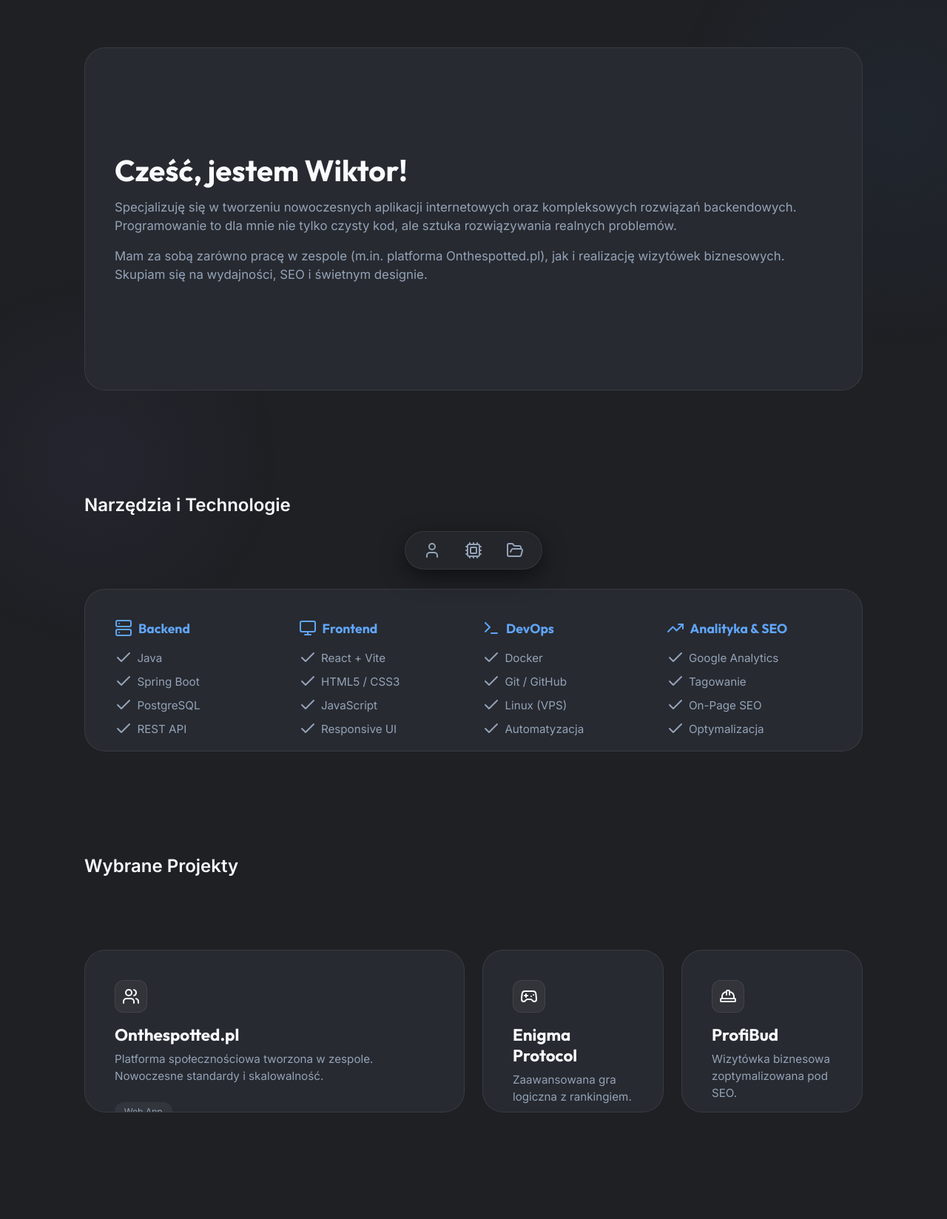
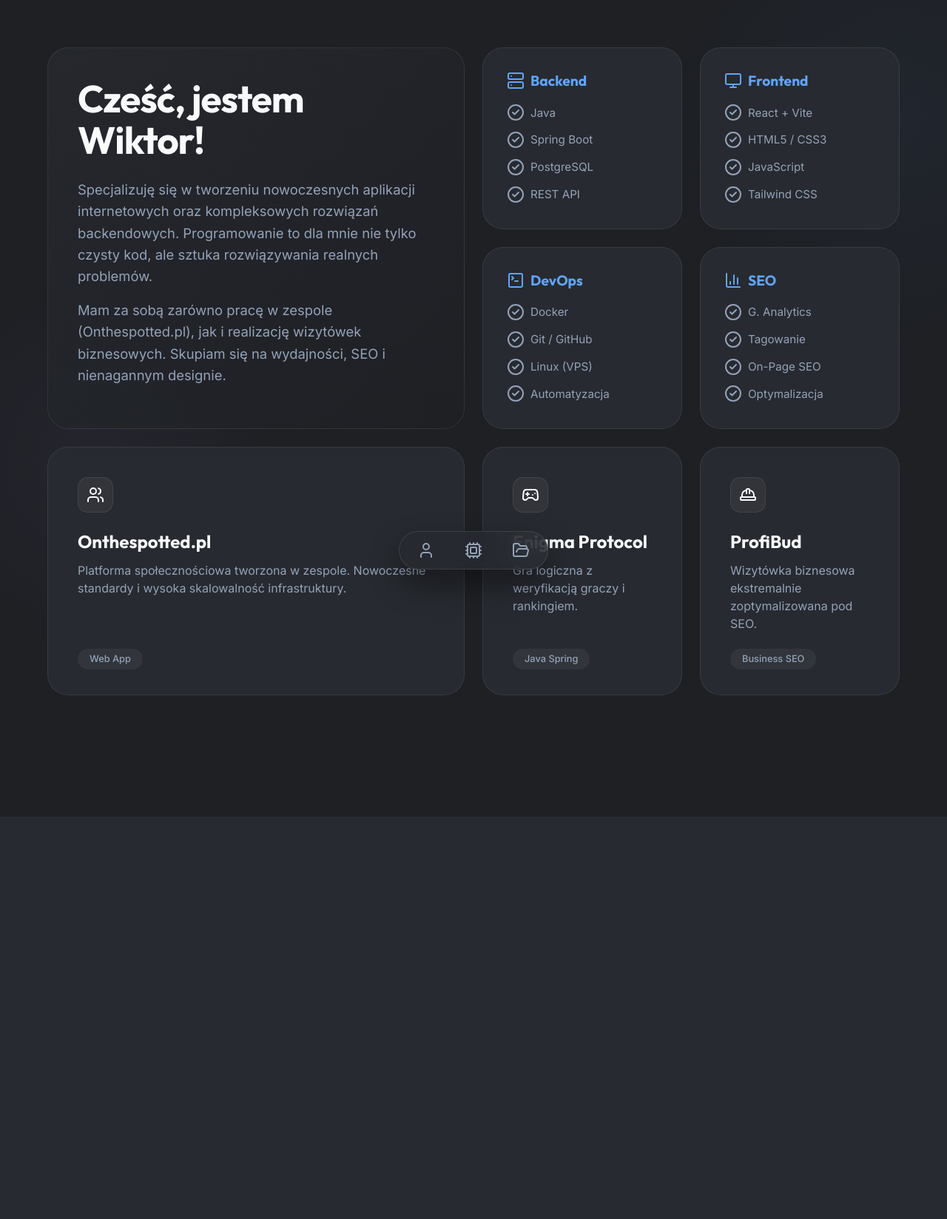
Before and after one commit to wiktorszelag/zagadki, a Spring Boot app: page / in a window 1280 px wide. Shown: the whole page at 74% size. After the commit the page ends 940 px from the top, so only its background shows below. Run offline with Spring Boot 4, Linux system fonts and the light colour scheme.

Commit message:
Poprawa układu na prawdziwy Grid Bento Box 4x3

```diff
--- a/src/main/resources/static/index.html
+++ b/src/main/resources/static/index.html
@@ -8,15 +8,15 @@
     <link href="https://fonts.googleapis.com/css2?family=Outfit:wght@400;600;700&family=Inter:wght@300;400;500;600&display=swap" rel="stylesheet">
     <style>
         :root {
-            --bg: #1e2024; /* Szary/Grafitowy kolor tła */
-            --surface: #272a30; /* Jaśniejszy szary dla kafelków */
+            --bg: #1e2024;
+            --surface: #272a30;
             --surface-hover: #30333b;
             --border: rgba(255, 255, 255, 0.08);
             --border-hover: rgba(255, 255, 255, 0.15);
-            --glow: rgba(59, 130, 246, 0.15); /* Delikatny glow */
+            --glow: rgba(59, 130, 246, 0.15);
             --text-main: #f8fafc;
             --text-muted: #94a3b8;
-            --accent: #60a5fa; /* Niebieski akcent */
+            --accent: #60a5fa;
             --radius: 28px;
             --transition: all 0.4s cubic-bezier(0.16, 1, 0.3, 1);
         }
@@ -28,42 +28,33 @@
             color: var(--text-main);
             font-family: 'Inter', sans-serif;
             min-height: 100vh;
-            padding-bottom: 80px; /* Miejsce na menu */
+            padding-bottom: 100px;
         }
 
-        /* Ambient Glow in background */
         .ambient-light {
-            position: fixed;
-            width: 50vw; height: 50vw;
-            border-radius: 50%;
+            position: fixed; width: 50vw; height: 50vw; border-radius: 50%;
             background: radial-gradient(circle, rgba(96,165,250,0.05) 0%, transparent 70%);
-            top: -20vh; right: -20vw;
-            z-index: -1;
-            pointer-events: none;
+            top: -20vh; right: -20vw; z-index: -1; pointer-events: none;
         }
         .ambient-light-2 {
-            position: fixed;
-            width: 40vw; height: 40vw;
-            border-radius: 50%;
+            position: fixed; width: 40vw; height: 40vw; border-radius: 50%;
             background: radial-gradient(circle, rgba(167,139,250,0.05) 0%, transparent 70%);
-            bottom: -10vh; left: -10vw;
-            z-index: -1;
-            pointer-events: none;
+            bottom: -10vh; left: -10vw; z-index: -1; pointer-events: none;
         }
 
         .container {
-            max-width: 1100px;
+            max-width: 1200px;
             margin: 4rem auto;
             padding: 0 1.5rem;
         }
 
         h1, h2, h3 { font-family: 'Outfit', sans-serif; }
 
-        /* Compact Bento Grid */
+        /* PERFECT BENTO GRID */
         .bento-grid {
             display: grid;
             grid-template-columns: repeat(4, 1fr);
-            grid-auto-rows: 220px;
+            grid-auto-rows: minmax(220px, auto);
             gap: 1.5rem;
         }
 
@@ -88,87 +79,75 @@
             background: var(--surface-hover);
         }
 
-        /* Grid Spans */
         .col-span-1 { grid-column: span 1; }
         .col-span-2 { grid-column: span 2; }
-        .col-span-3 { grid-column: span 3; }
         .col-span-4 { grid-column: span 4; }
         .row-span-1 { grid-row: span 1; }
         .row-span-2 { grid-row: span 2; }
 
-        /* Card Content */
+        /* ABOUT CARD */
         .card-about {
             justify-content: center;
+            background: linear-gradient(135deg, rgba(39,42,48,0.8), rgba(30,32,36,0.8));
         }
         .card-about h1 {
-            font-size: 2.5rem;
-            margin-bottom: 1rem;
+            font-size: 3.2rem;
+            margin-bottom: 1.5rem;
             line-height: 1.1;
+            letter-spacing: -1px;
         }
         .card-about p {
             color: var(--text-muted);
-            font-size: 1.05rem;
-            line-height: 1.5;
+            font-size: 1.15rem;
+            line-height: 1.6;
+            margin-bottom: 1rem;
         }
 
-        /* Photo Area */
-        .card-photo {
-            padding: 0;
-            display: flex;
-            align-items: center;
-            justify-content: center;
-            background: linear-gradient(135deg, #272a30, #1e2024);
-            color: var(--text-muted);
-            text-align: center;
+        /* SKILL CARDS */
+        .card-skill {
+            padding: 2rem;
         }
-
-        /* Skills Layout */
-        .skills-grid {
-            display: grid;
-            grid-template-columns: repeat(4, 1fr);
-            gap: 1.5rem;
-            height: 100%;
-        }
-        .skill-col h3 {
-            font-size: 1.1rem;
-            margin-bottom: 1rem;
+        .card-skill h3 {
+            font-size: 1.2rem;
+            margin-bottom: 1.2rem;
             color: var(--accent);
             display: flex; align-items: center; gap: 0.5rem;
         }
-        .skill-col ul {
+        .card-skill ul {
             list-style: none;
+            display: flex; flex-direction: column; gap: 0.8rem;
         }
-        .skill-col li {
+        .card-skill li {
             color: var(--text-muted);
-            margin-bottom: 0.5rem;
             font-size: 0.95rem;
-            display: flex; align-items: center; gap: 0.4rem;
+            display: flex; align-items: center; gap: 0.5rem;
         }
 
-        /* Project Cards */
+        /* PROJECT CARDS */
         .card-project {
             justify-content: space-between;
         }
         .project-icon {
-            width: 44px; height: 44px;
+            width: 48px; height: 48px;
             background: rgba(255,255,255,0.05);
-            border-radius: 12px;
+            border-radius: 14px;
             display: flex; align-items: center; justify-content: center;
-            margin-bottom: 1rem;
+            margin-bottom: 1.5rem;
             border: 1px solid var(--border);
             transition: var(--transition);
         }
         .card-project:hover .project-icon {
             background: var(--text-main);
             color: var(--bg);
+            transform: rotate(10deg) scale(1.1);
         }
         .card-project h3 {
-            font-size: 1.4rem;
-            margin-bottom: 0.5rem;
+            font-size: 1.5rem;
+            margin-bottom: 0.8rem;
         }
         .card-project p {
             color: var(--text-muted);
-            font-size: 0.95rem;
+            font-size: 1rem;
             line-height: 1.5;
         }
         .tag-wrap {
@@ -177,82 +156,51 @@
         }
         .tag {
             background: rgba(255,255,255,0.05);
-            padding: 0.3rem 0.8rem;
+            padding: 0.4rem 1rem;
             border-radius: 20px;
-            font-size: 0.75rem;
+            font-size: 0.8rem;
             color: var(--text-muted);
+            font-weight: 500;
         }
 
-        /* Glass Floating Menu */
+        /* GLASS NAV */
         .glass-nav {
-            position: fixed;
-            bottom: 30px;
-            left: 50%;
-            transform: translateX(-50%);
-            background: rgba(39, 42, 48, 0.7);
-            backdrop-filter: blur(16px);
-            -webkit-backdrop-filter: blur(16px);
-            border: 1px solid var(--border);
-            padding: 0.8rem 1.5rem;
-            border-radius: 100px;
-            display: flex;
-            gap: 2rem;
-            z-index: 1000;
-            box-shadow: 0 10px 30px rgba(0,0,0,0.5);
+            position: fixed; bottom: 30px; left: 50%; transform: translateX(-50%);
+            background: rgba(39, 42, 48, 0.8);
+            backdrop-filter: blur(20px); -webkit-backdrop-filter: blur(20px);
+            border: 1px solid rgba(255,255,255,0.1);
+            padding: 0.8rem 1.5rem; border-radius: 100px;
+            display: flex; gap: 2.5rem; z-index: 1000;
+            box-shadow: 0 20px 40px rgba(0,0,0,0.4);
         }
         .nav-item {
-            color: var(--text-muted);
-            text-decoration: none;
-            display: flex; flex-direction: column; align-items: center;
-            gap: 0.3rem;
-            transition: var(--transition);
-            position: relative;
+            color: var(--text-muted); text-decoration: none;
+            display: flex; flex-direction: column; align-items: center; gap: 0.3rem;
+            transition: var(--transition); position: relative;
         }
-        .nav-item:hover {
-            color: var(--text-main);
-            transform: translateY(-3px);
-        }
+        .nav-item:hover { color: var(--text-main); transform: translateY(-4px); }
         .nav-item span {
-            font-size: 0.7rem; font-weight: 600;
-            position: absolute; top: -25px;
+            font-size: 0.75rem; font-weight: 600; position: absolute; top: -30px;
             background: var(--text-main); color: var(--bg);
-            padding: 0.2rem 0.6rem; border-radius: 12px;
+            padding: 0.3rem 0.8rem; border-radius: 12px;
             opacity: 0; transform: translateY(5px); transition: var(--transition);
             pointer-events: none; white-space: nowrap;
         }
-        .nav-item:hover span {
-            opacity: 1; transform: translateY(0);
-        }
+        .nav-item:hover span { opacity: 1; transform: translateY(0); }
 
-        /* Section Titles */
-        .section-label {
-            grid-column: span 4;
-            font-size: 1.5rem;
-            font-weight: 600;
-            margin-top: 2rem;
-            margin-bottom: -0.5rem;
-            color: var(--text-main);
-            display: flex; align-items: center; gap: 0.5rem;
-        }
-
-        /* Responsive */
+        /* RESPONSIVE */
         @media (max-width: 1024px) {
             .bento-grid { grid-template-columns: repeat(2, 1fr); }
-            .section-label { grid-column: span 2; }
-            .col-span-3, .col-span-4 { grid-column: span 2; }
-            .skills-grid { grid-template-columns: repeat(2, 1fr); }
-            .card-skills { grid-row: span 2; }
+            .col-span-2 { grid-column: span 2; }
+            .col-span-1 { grid-column: span 1; }
         }
 
         @media (max-width: 768px) {
-            .bento-grid { grid-template-columns: 1fr; grid-auto-rows: auto; }
-            .section-label { grid-column: span 1; margin-top: 1rem; }
+            .bento-grid { grid-template-columns: 1fr; }
             .col-span-2 { grid-column: span 1; }
+            .col-span-1 { grid-column: span 1; }
             .row-span-2 { grid-row: span 1; }
-            .card { padding: 1.8rem; }
-            .skills-grid { grid-template-columns: 1fr; }
-            .card-skills { grid-row: span 1; }
-            .card-photo { padding: 4rem 2rem; }
+            .card-about h1 { font-size: 2.5rem; }
             .glass-nav { bottom: 20px; gap: 1.5rem; padding: 0.8rem 1.2rem; }
         }
     </style>
@@ -263,108 +211,100 @@
     <div class="ambient-light-2"></div>
 
     <nav class="glass-nav">
-        <a href="#about" class="nav-item">
-            <i data-lucide="user"></i>
-            <span>O mnie</span>
-        </a>
-        <a href="#skills" class="nav-item">
-            <i data-lucide="cpu"></i>
-            <span>Narzędzia</span>
-        </a>
-        <a href="#projects" class="nav-item">
-            <i data-lucide="folder-open"></i>
-            <span>Projekty</span>
-        </a>
+        <a href="#about" class="nav-item"><i data-lucide="user"></i><span>O mnie</span></a>
+        <a href="#skills" class="nav-item"><i data-lucide="cpu"></i><span>Narzędzia</span></a>
+        <a href="#projects" class="nav-item"><i data-lucide="folder-open"></i><span>Projekty</span></a>
     </nav>
 
     <div class="container">
+        <!-- THE BENTO GRID -->
         <div class="bento-grid">
 
-            <!-- Hero / About -->
-            <div id="about" class="card card-about col-span-4 row-span-2">
+            <!-- ROW 1 & 2 -->
+            <!-- ABOUT (2x2) -->
+            <div id="about" class="card card-about col-span-2 row-span-2">
                 <h1>Cześć, jestem Wiktor!</h1>
-                <p style="margin-bottom: 1rem;">
+                <p>
                     Specjalizuję się w tworzeniu nowoczesnych aplikacji internetowych oraz kompleksowych rozwiązań backendowych. Programowanie to dla mnie nie tylko czysty kod, ale sztuka rozwiązywania realnych problemów.
                 </p>
                 <p>
-                    Mam za sobą zarówno pracę w zespole (m.in. platforma Onthespotted.pl), jak i realizację wizytówek biznesowych. Skupiam się na wydajności, SEO i świetnym designie.
+                    Mam za sobą zarówno pracę w zespole (Onthespotted.pl), jak i realizację wizytówek biznesowych. Skupiam się na wydajności, SEO i nienagannym designie.
                 </p>
             </div>
 
-            <div id="skills" class="section-label">Narzędzia i Technologie</div>
-
-            <!-- Skills -->
-            <div class="card col-span-4 card-skills">
-                <div class="skills-grid">
-                    <div class="skill-col">
+            <!-- SKILL 1 (1x1) -->
+            <div id="skills" class="card card-skill col-span-1 row-span-1">
                 <h3><i data-lucide="server"></i> Backend</h3>
                 <ul>
-                            <li><i data-lucide="check" size="14"></i> Java</li>
-                            <li><i data-lucide="check" size="14"></i> Spring Boot</li>
-                            <li><i data-lucide="check" size="14"></i> PostgreSQL</li>
-                            <li><i data-lucide="check" size="14"></i> REST API</li>
+                    <li><i data-lucide="check-circle-2" size="16"></i> Java</li>
+                    <li><i data-lucide="check-circle-2" size="16"></i> Spring Boot</li>
+                    <li><i data-lucide="check-circle-2" size="16"></i> PostgreSQL</li>
+                    <li><i data-lucide="check-circle-2" size="16"></i> REST API</li>
                 </ul>
             </div>
-                    <div class="skill-col">
+
+            <!-- SKILL 2 (1x1) -->
+            <div class="card card-skill col-span-1 row-span-1">
                 <h3><i data-lucide="monitor"></i> Frontend</h3>
                 <ul>
-                            <li><i data-lucide="check" size="14"></i> React + Vite</li>
-                            <li><i data-lucide="check" size="14"></i> HTML5 / CSS3</li>
-                            <li><i data-lucide="check" size="14"></i> JavaScript</li>
-                            <li><i data-lucide="check" size="14"></i> Responsive UI</li>
+                    <li><i data-lucide="check-circle-2" size="16"></i> React + Vite</li>
+                    <li><i data-lucide="check-circle-2" size="16"></i> HTML5 / CSS3</li>
+                    <li><i data-lucide="check-circle-2" size="16"></i> JavaScript</li>
+                    <li><i data-lucide="check-circle-2" size="16"></i> Tailwind CSS</li>
                 </ul>
             </div>
-                    <div class="skill-col">
-                        <h3><i data-lucide="terminal"></i> DevOps</h3>
+
+            <!-- SKILL 3 (1x1) -->
+            <div class="card card-skill col-span-1 row-span-1">
+                <h3><i data-lucide="terminal-square"></i> DevOps</h3>
                 <ul>
-                            <li><i data-lucide="check" size="14"></i> Docker</li>
-                            <li><i data-lucide="check" size="14"></i> Git / GitHub</li>
-                            <li><i data-lucide="check" size="14"></i> Linux (VPS)</li>
-                            <li><i data-lucide="check" size="14"></i> Automatyzacja</li>
+                    <li><i data-lucide="check-circle-2" size="16"></i> Docker</li>
+                    <li><i data-lucide="check-circle-2" size="16"></i> Git / GitHub</li>
+                    <li><i data-lucide="check-circle-2" size="16"></i> Linux (VPS)</li>
+                    <li><i data-lucide="check-circle-2" size="16"></i> Automatyzacja</li>
                 </ul>
             </div>
-                    <div class="skill-col">
-                        <h3><i data-lucide="trending-up"></i> Analityka & SEO</h3>
+
+            <!-- SKILL 4 (1x1) -->
+            <div class="card card-skill col-span-1 row-span-1">
+                <h3><i data-lucide="bar-chart-3"></i> SEO</h3>
                 <ul>
-                            <li><i data-lucide="check" size="14"></i> Google Analytics</li>
-                            <li><i data-lucide="check" size="14"></i> Tagowanie</li>
-                            <li><i data-lucide="check" size="14"></i> On-Page SEO</li>
-                            <li><i data-lucide="check" size="14"></i> Optymalizacja</li>
+                    <li><i data-lucide="check-circle-2" size="16"></i> G. Analytics</li>
+                    <li><i data-lucide="check-circle-2" size="16"></i> Tagowanie</li>
+                    <li><i data-lucide="check-circle-2" size="16"></i> On-Page SEO</li>
+                    <li><i data-lucide="check-circle-2" size="16"></i> Optymalizacja</li>
                 </ul>
             </div>
-                </div>
-            </div>
 
-            <div id="projects" class="section-label">Wybrane Projekty</div>
-
-            <!-- Project 1 -->
-            <a href="https://onthespotted.pl" target="_blank" class="card card-project col-span-2 row-span-1">
+            <!-- ROW 3 -->
+            <!-- PROJECT 1 (2x1) -->
+            <a href="https://onthespotted.pl" target="_blank" id="projects" class="card card-project col-span-2 row-span-1">
                 <div>
                     <div class="project-icon"><i data-lucide="users"></i></div>
                     <h3>Onthespotted.pl</h3>
-                    <p>Platforma społecznościowa tworzona w zespole. Nowoczesne standardy i skalowalność.</p>
+                    <p>Platforma społecznościowa tworzona w zespole. Nowoczesne standardy i wysoka skalowalność infrastruktury.</p>
                 </div>
                 <div class="tag-wrap"><span class="tag">Web App</span></div>
             </a>
 
-            <!-- Project 2 -->
+            <!-- PROJECT 2 (1x1) -->
             <a href="gra.html" class="card card-project col-span-1 row-span-1">
                 <div>
                     <div class="project-icon"><i data-lucide="gamepad-2"></i></div>
                     <h3>Enigma Protocol</h3>
-                    <p>Zaawansowana gra logiczna z rankingiem.</p>
+                    <p>Gra logiczna z weryfikacją graczy i rankingiem.</p>
                 </div>
                 <div class="tag-wrap"><span class="tag">Java Spring</span></div>
             </a>
 
-            <!-- Project 3 -->
+            <!-- PROJECT 3 (1x1) -->
             <a href="kostka/index.html" class="card card-project col-span-1 row-span-1">
                 <div>
                     <div class="project-icon"><i data-lucide="hard-hat"></i></div>
                     <h3>ProfiBud</h3>
-                    <p>Wizytówka biznesowa zoptymalizowana pod SEO.</p>
+                    <p>Wizytówka biznesowa ekstremalnie zoptymalizowana pod SEO.</p>
                 </div>
-                <div class="tag-wrap"><span class="tag">Biznes</span></div>
+                <div class="tag-wrap"><span class="tag">Business SEO</span></div>
             </a>
 
         </div>
```
Also changed, not shown: 2 other files. Lines whose indentation alone changed are shown as unchanged.
